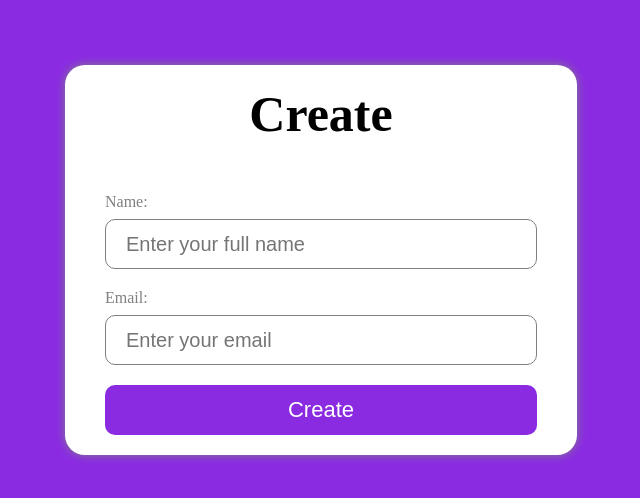
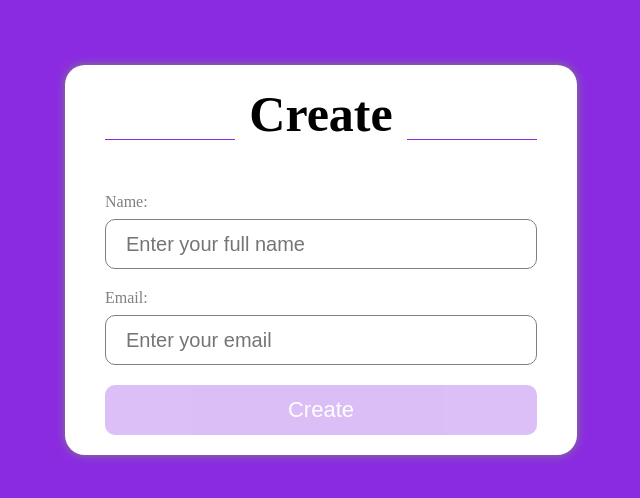
Before and after one commit to KiwiScreams/React-Crud-App, a React (Vite) app: page /create in a window 1280 px wide. Shown: the part 140-638 px from the top of the page, without its empty margins (319-959 px from the left). Built offline with nearby package versions, Linux system fonts and the light colour scheme; the HTML template or start-up script is replaced by a standard one.

Commit message:
form validation

```diff
--- a/src/data/db.json
+++ b/src/data/db.json
@@ -36,6 +36,21 @@
       "id": "43f4",
       "name": "first task",
       "email": "yujhkjk@gmail.com"
+    },
+    {
+      "id": "0532",
+      "name": "",
+      "email": ""
+    },
+    {
+      "id": "a014",
+      "name": "ghj",
+      "email": "ghj@gmail.com"
+    },
+    {
+      "id": "bc01",
+      "name": "hjk",
+      "email": "hjk@gmail.com"
     }
   ]
 }
--- a/src/pages/create/Create.css
+++ b/src/pages/create/Create.css
@@ -53,3 +53,19 @@
 {
     opacity: 0.8;
 }
+.create-container button:disabled
+{
+    opacity: 0.3;
+}
+.create-container .header
+{
+    display: flex;
+    justify-content: space-between;
+    align-items: center;
+}
+.create-container .header .line
+{
+    width: 30%;
+    background-color: blueviolet;
+    height: 1px;
+}
--- a/src/pages/create/Create.jsx
+++ b/src/pages/create/Create.jsx
@@ -15,11 +15,21 @@ const Create = () => {
       navigate("/home");
     });
   };
+  const isFormValid = () => {
+    const { name, email } = inputData;
+    const emailRegex = /^[a-zA-Z0-9._%+-]+@[a-zA-Z0-9.-]+\.[a-zA-Z]{2,}$/;
+
+    return name.trim() !== "" && email.trim() !== "" && emailRegex.test(email);
+  };
   return (
     <>
       <section className="create-section">
         <div className="create-container">
-          <h1>Create</h1>
+          <div className="header">
+            <div className="line"></div>
+            <h1>Create</h1>
+            <div className="line"></div>
+          </div>
           <form onSubmit={handleSubmit}>
             <div className="input-container">
               <label htmlFor="name">Name:</label>
@@ -43,7 +53,7 @@ const Create = () => {
                 }
               />
             </div>
-            <button>Create</button>
+            <button disabled={!isFormValid()}>Create</button>
           </form>
         </div>
       </section>
```
